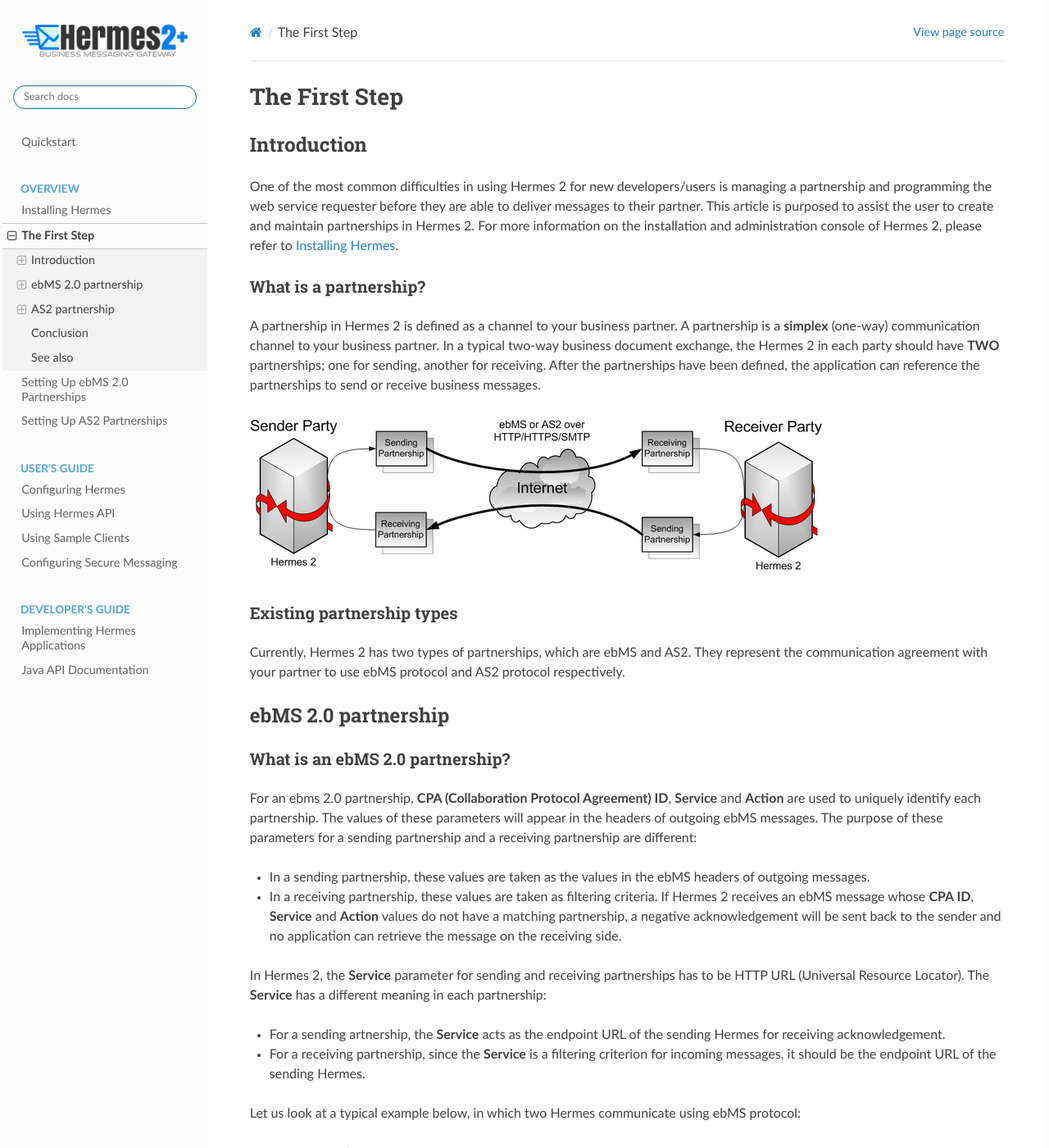
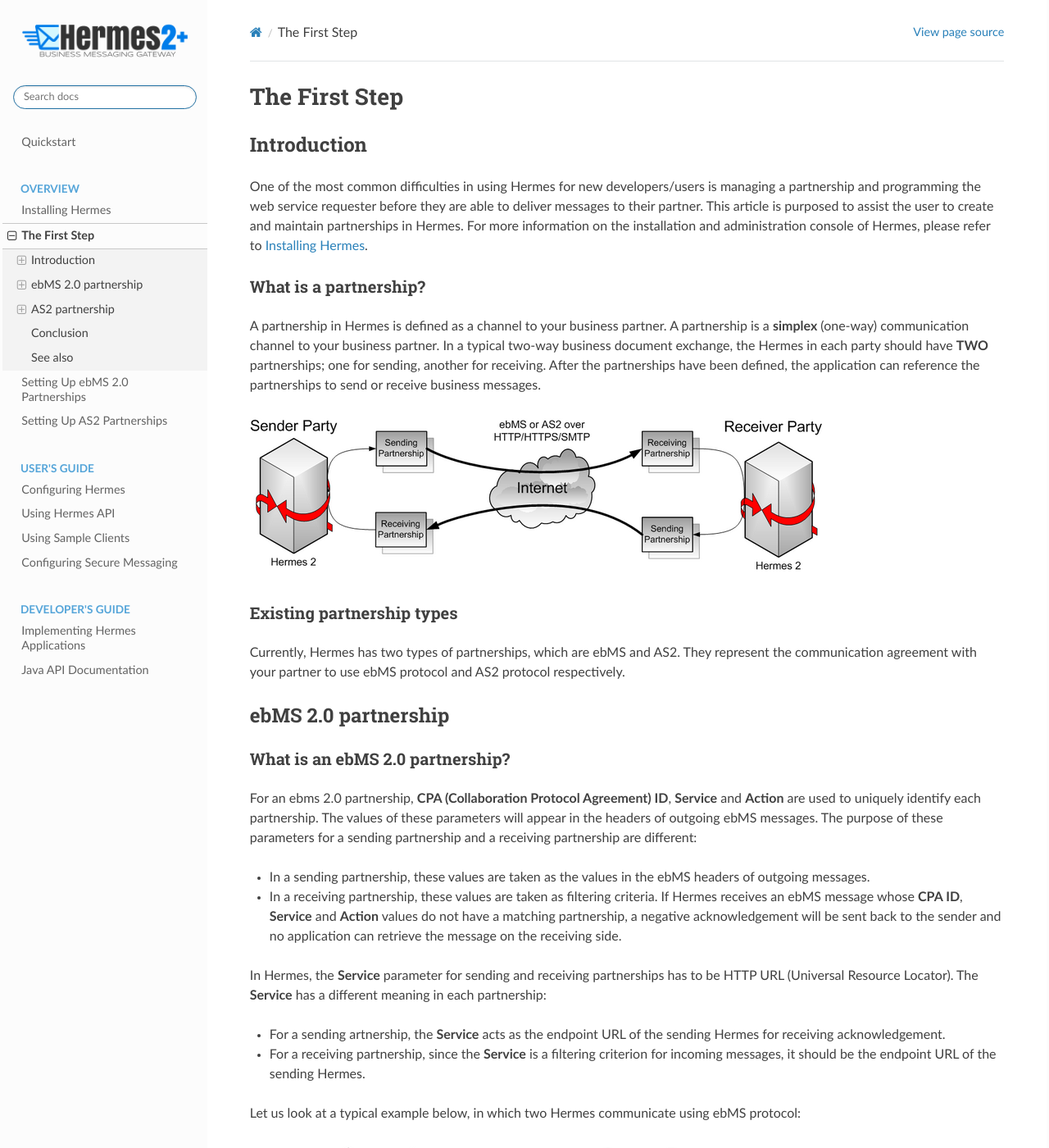
Before and after one commit to cecid/hermes-docs, a Sphinx documentation site: the page built from docs/source/first_step.rst, in a window 1280 px wide and 1400 px high. Shown: the whole window at 82% size. Built offline with Sphinx 7.4.7 and the Read the Docs theme 2.0.0, drawn with Linux system fonts in a browser that asks for light colours; some of the changed text lies outside the part shown.

Commit message:
Replace all wording <Hermes 2> by <Hermes>

```diff
--- a/docs/source/first_step.rst
+++ b/docs/source/first_step.rst
@@ -4,19 +4,19 @@
 Introduction
 ----------------
 
-One of the most common difficulties in using Hermes 2 for new developers/users is managing a partnership and programming the web service requester before they are able to deliver messages to their partner. This article is purposed to assist the user to create and maintain partnerships in Hermes 2. For more information on the installation and administration console of Hermes 2, please refer to :doc:`installation`.
+One of the most common difficulties in using Hermes for new developers/users is managing a partnership and programming the web service requester before they are able to deliver messages to their partner. This article is purposed to assist the user to create and maintain partnerships in Hermes. For more information on the installation and administration console of Hermes, please refer to :doc:`installation`.
 
 What is a partnership?
 ^^^^^^^^^^^^^^^^^^^^^^
 
-A partnership in Hermes 2 is defined as a channel to your business partner. A partnership is a **simplex** (one-way) communication channel to your business partner. In a typical two-way business document exchange, the Hermes 2 in each party should have **TWO** partnerships; one for sending, another for receiving. After the partnerships have been defined, the application can reference the partnerships to send or receive business messages.
+A partnership in Hermes is defined as a channel to your business partner. A partnership is a **simplex** (one-way) communication channel to your business partner. In a typical two-way business document exchange, the Hermes in each party should have **TWO** partnerships; one for sending, another for receiving. After the partnerships have been defined, the application can reference the partnerships to send or receive business messages.
 
 .. image:: /_static/images/first_step/Partnership_Overview.png
 
 Existing partnership types
 ^^^^^^^^^^^^^^^^^^^^^^^^^^
 
-Currently, Hermes 2 has two types of partnerships, which are ebMS and AS2. They represent the communication agreement with your partner to use ebMS protocol and AS2 protocol respectively.
+Currently, Hermes has two types of partnerships, which are ebMS and AS2. They represent the communication agreement with your partner to use ebMS protocol and AS2 protocol respectively.
 
 
 ebMS 2.0 partnership
@@ -30,9 +30,9 @@
 For an ebms 2.0 partnership, **CPA (Collaboration Protocol Agreement) ID**, **Service** and **Action** are used to uniquely identify each partnership. The values of these parameters will appear in the headers of outgoing ebMS messages. The purpose of these parameters for a sending partnership and a receiving partnership are different:
 
 * In a sending partnership, these values are taken as the values in the ebMS headers of outgoing messages.
-* In a receiving partnership, these values are taken as filtering criteria. If Hermes 2 receives an ebMS message whose **CPA ID**, **Service** and **Action** values do not have a matching partnership, a negative acknowledgement will be sent back to the sender and no application can retrieve the message on the receiving side.
+* In a receiving partnership, these values are taken as filtering criteria. If Hermes receives an ebMS message whose **CPA ID**, **Service** and **Action** values do not have a matching partnership, a negative acknowledgement will be sent back to the sender and no application can retrieve the message on the receiving side.
 
-In Hermes 2, the **Service** parameter for sending and receiving partnerships has to be HTTP URL (Universal Resource Locator). The **Service** has a different meaning in each partnership:
+In Hermes, the **Service** parameter for sending and receiving partnerships has to be HTTP URL (Universal Resource Locator). The **Service** has a different meaning in each partnership:
 
 * For a sending artnership, the **Service** acts as the endpoint URL of the sending Hermes for receiving acknowledgement.
 * For a receiving partnership, since the **Service** is a filtering criterion for incoming messages, it should be the endpoint URL of the sending Hermes.
@@ -49,8 +49,8 @@
 How to create your first ebMS 2.0 partnership
 ^^^^^^^^^^^^^^^^^^^^^^^^^^^^^^^^^^^^^^^^^^^^^
 1. Open a Web browser.
-#. Go to Hermes 2 Administration Console at :samp:`http://{<LOCALHOST>}:{<PORT>}/corvus/admin/home`.
-#. Enter the administrator username and password for Hermes 2.
+#. Go to Hermes Administration Console at :samp:`http://{<LOCALHOST>}:{<PORT>}/corvus/admin/home`.
+#. Enter the administrator username and password for Hermes.
 #. Click :guilabel:`Ebms Plugin` in the module tab located on the left hand side.
 #. Click the :guilabel:`Partnership` tab on the central horizontal tabbed bar to display the partnership creation page.
 #. To create the simplest ebMS 2.0 partnership, you are only required to fill in the following seven fields in the form:
@@ -80,7 +80,7 @@
 
    The Transport Endpoint URL should be formatted as :samp:`http://{<RECEIVER_HOST>}:{<PORT>}/corvus/httpd/ebms/inbound`
 
-   where ``corvus/httpd/ebms/inbound`` is the context path for accepting and receiving incoming ebXML messages if the receiving system is also using Hermes 2.
+   where ``corvus/httpd/ebms/inbound`` is the context path for accepting and receiving incoming ebXML messages if the receiving system is also using Hermes.
 
    Since the receiving host below is the same as the sending host (i.e. the ebMS message loops back to the sender), only **ONE** partnership is required for sending and receiving.
 
@@ -109,7 +109,7 @@
 How to update an ebMS 2.0 partnership
 ^^^^^^^^^^^^^^^^^^^^^^^^^^^^^^^^^^^^^
 
-1. Do **steps 1-5** in `How to create your first ebMS 2.0 partnership`_ or all steps if you have not registered a partnership in Hermes 2.
+1. Do **steps 1-5** in `How to create your first ebMS 2.0 partnership`_ or all steps if you have not registered a partnership in Hermes.
 #. You should able to see a drop-down list under the header :guilabel:`Registered Partnership`.
 #. Click the :guilabel:`Change` button.
 #. Now you should able to see a module called :guilabel:`Selected Partnership` that contains the information of selected partnership from the previous step like here.
@@ -139,7 +139,7 @@
 For an AS2 partnership, the **AS2 From** and **AS2 To** fields in a partnership are used to uniquely identify it. The values of these parameters will appear in AS2 message headers. The purpose of these parameters for a sending partnership and a receiving partnership are different:
 
 * In a sending partnership, these values are taken as the values in the headers of outgoing messages.
-* In a receiving partnership, these values are taken as filtering criteria. If Hermes 2 receives an AS2 message whose **AS2 From** and **AS2 To** values do not have a matching partnership, the incoming message is rejected/ignored and no application can retrieve the message on the receiving side.
+* In a receiving partnership, these values are taken as filtering criteria. If Hermes receives an AS2 message whose **AS2 From** and **AS2 To** values do not have a matching partnership, the incoming message is rejected/ignored and no application can retrieve the message on the receiving side.
 
   .. note::
      The values of **AS2 From** and **AS2 To** in the incoming AS2 message are interchanged before finding the matching partnership (i.e. the filtering criteria **[AS2 From, AS2 To] = [Incoming AS2 To, Incoming AS2 From]** in the AS2 message).
@@ -154,8 +154,8 @@
 ^^^^^^^^^^^^^^^^^^^^^^^^^^^^^^^^^^^^^^^^
 
 1. Open a Web browser.
-#. Go to Hermes 2 Administration Console at :samp:`http://{<LOCALHOST>}:{<PORT>}/corvus/admin/home`.
-#. Enter the administrator user name and password for Hermes 2.
+#. Go to Hermes Administration Console at :samp:`http://{<LOCALHOST>}:{<PORT>}/corvus/admin/home`.
+#. Enter the administrator user name and password for Hermes.
 #. Click the :guilabel:`AS2 Plugin` in the module tab located on the left hand side.
 #. Click the :guilabel:`Partnership` tab on the central horizontal tabbed bar to display the partnership creation page.
 #. To create the simplest AS2 partnership, you are only required to fill in the following seven fields in the form:
@@ -183,7 +183,7 @@
 
    The Transport Endpoint URL should be formatted as :samp:`http://{<RECEIVER_HOST>}:{<PORT>}/corvus/httpd/as2/inbound`
 
-   where  ``corvus/httpd/as2/inbound`` is the context path for accepting and receiving incoming AS2 messages if the receiving system is also using Hermes 2.
+   where  ``corvus/httpd/as2/inbound`` is the context path for accepting and receiving incoming AS2 messages if the receiving system is also using Hermes.
 
    Since the receiving host below is the same as the sending host (i.e. the AS2 message loops back to the sender), only **ONE** partnership is required for sending and receiving.
 
@@ -213,7 +213,7 @@
 How to update an AS2 partnership
 ^^^^^^^^^^^^^^^^^^^^^^^^^^^^^^^^
 
-1. Do the **steps 1-5** in `How to create your first AS2 partnership`_ or all steps if you have not registered a partnership in Hermes 2.
+1. Do the **steps 1-5** in `How to create your first AS2 partnership`_ or all steps if you have not registered a partnership in Hermes.
 #. You should able to see a drop-down list under the header :guilabel:`Registered Partnership`.
 #. Click the :guilabel:`Change` button.
 #. Now you should able to see a module called :guilabel:`Selected Partnership` that contains the information of selected partnership from previous step like here.
```
Also changed, not shown: docs/source/as2_partnership.rst (+5 -5 lines), docs/source/configuration.rst (+25 -31 lines), docs/source/ebms_partnership.rst (+5 -5 lines), docs/source/message_signing.rst (+6 -6 lines).
